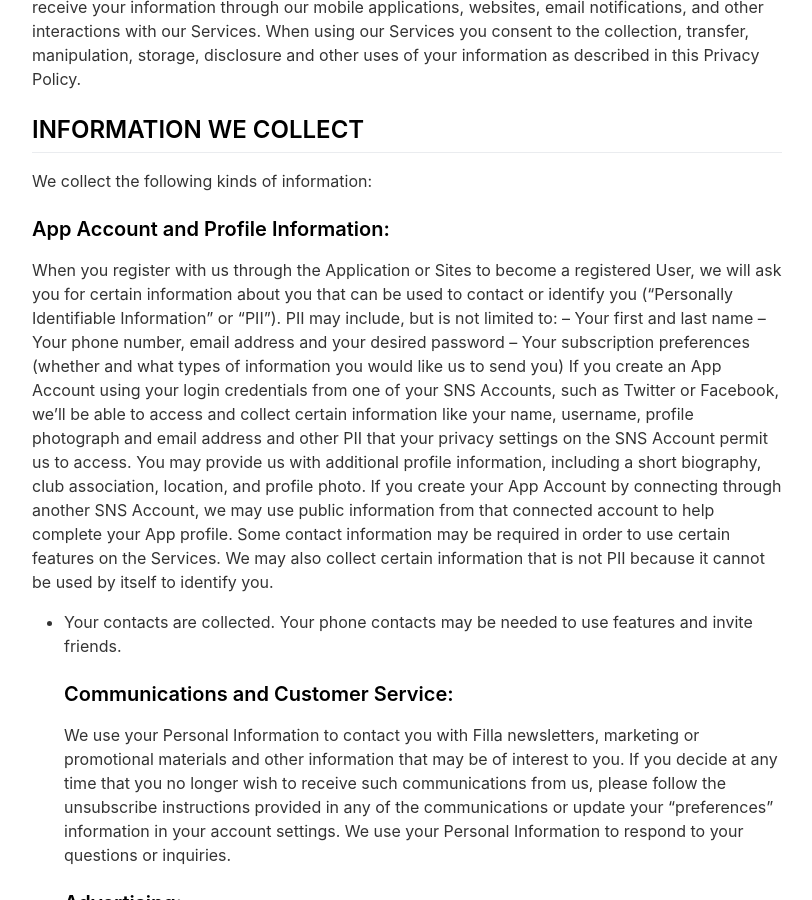
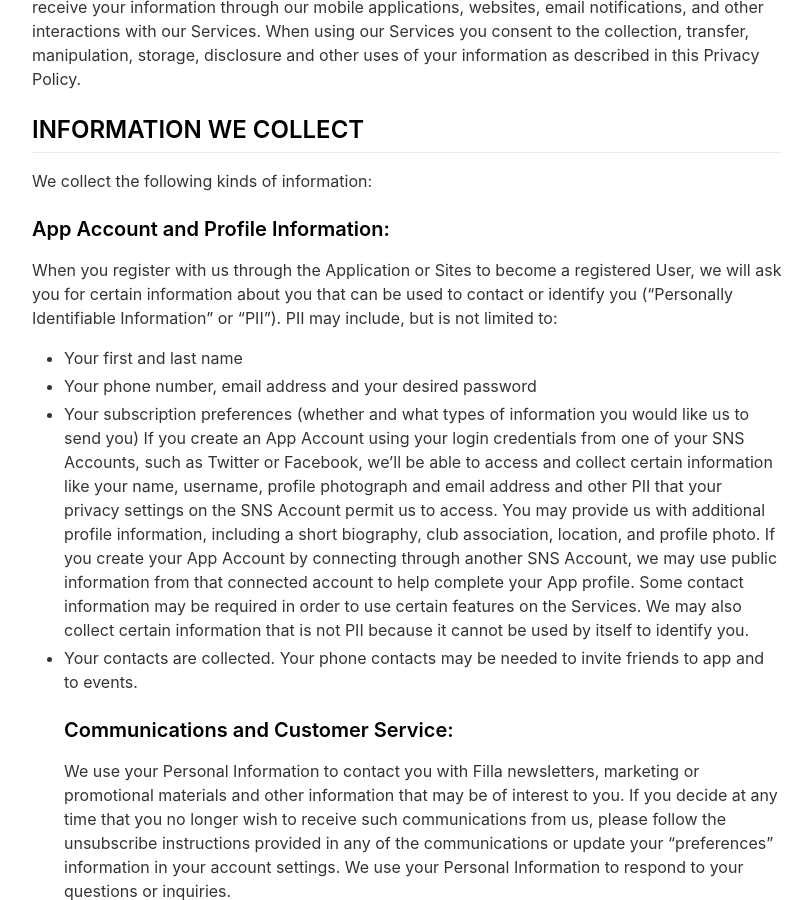
Before and after one commit to Filla-Social/splash, a Jekyll site: the page built from _pages/privacypolicy.md, in a window 1280 px wide and 900 px high, scrolled down 649 px. Shown: the whole window, without its empty margins (233-1045 px from the left). Built offline with Jekyll 4.4.1, drawn with Linux system fonts in a browser that asks for light colours; nearby versions of some CDN libraries.

Commit message:
Update privacypolicy.md

```diff
--- a/_pages/privacypolicy.md
+++ b/_pages/privacypolicy.md
@@ -17,11 +17,11 @@ We receive your information through our mobile applications, websites, email not
 We collect the following kinds of information:
 ### App Account and Profile Information:
 When you register with us through the Application or Sites to become a registered User, we will ask you for certain information about you that can be used to contact or identify you (“Personally Identifiable Information” or “PII”). PII may include, but is not limited to:
-– Your first and last name
-– Your phone number, email address and your desired password
-– Your subscription preferences (whether and what types of information you would like us to send you)
+- Your first and last name
+- Your phone number, email address and your desired password
+- Your subscription preferences (whether and what types of information you would like us to send you)
 If you create an App Account using your login credentials from one of your SNS Accounts, such as Twitter or Facebook, we’ll be able to access and collect certain information like your name, username, profile photograph and email address and other PII that your privacy settings on the SNS Account permit us to access. You may provide us with additional profile information, including a short biography, club association, location, and profile photo. If you create your App Account by connecting through another SNS Account, we may use public information from that connected account to help complete your App profile. Some contact information may be required in order to use certain features on the Services. We may also collect certain information that is not PII because it cannot be used by itself to identify you.
-- Your contacts are collected. Your phone contacts may be needed to use features and invite friends.
+- Your contacts are collected. Your phone contacts may be needed to invite friends to app and to events.
 ### Communications and Customer Service:
 We use your Personal Information to contact you with Filla newsletters, marketing or promotional materials and other information that may be of interest to you. If you decide at any time that you no longer wish to receive such communications from us, please follow the unsubscribe instructions provided in any of the communications or update your “preferences” information in your account settings. We use your Personal Information to respond to your questions or inquiries.
 ### Advertising:
```
